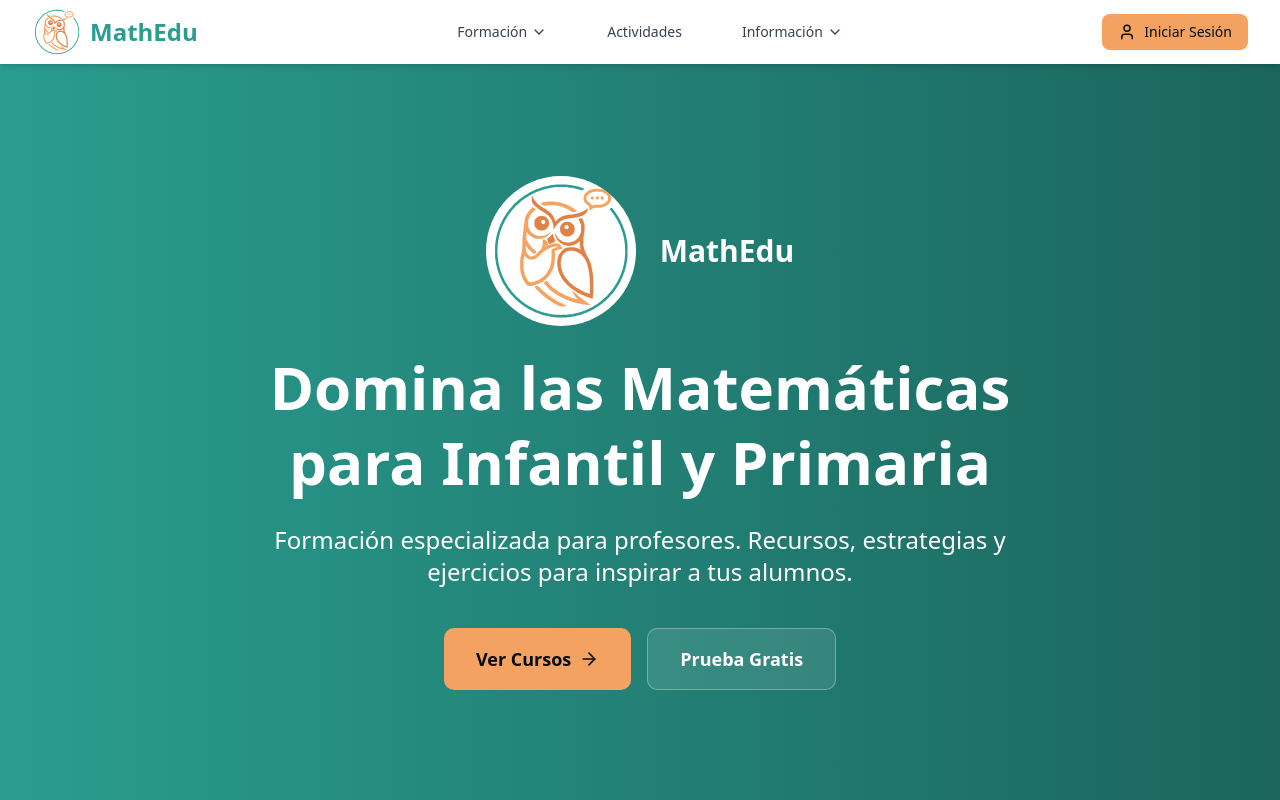
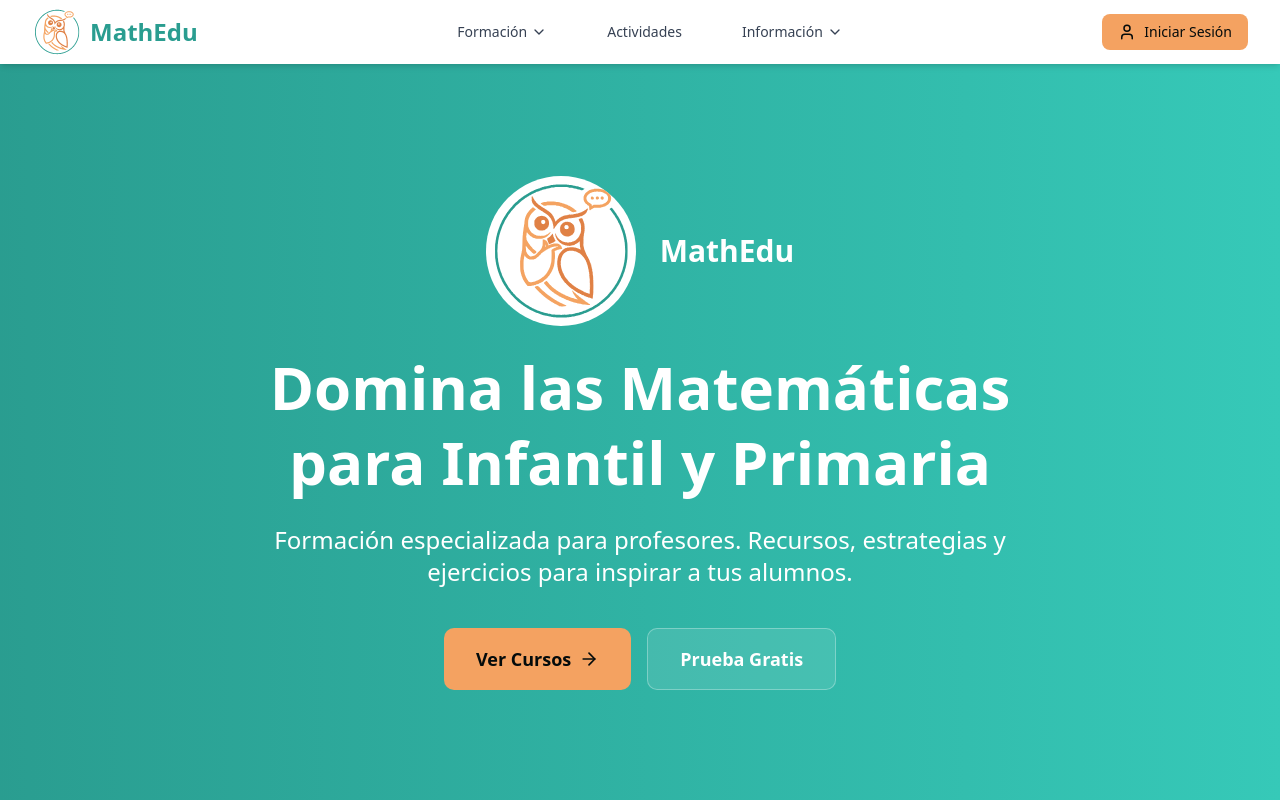
Before and after one commit to manu-reco/math-web, a Next.js app: page / in a window 1280 px wide. Shown: the top 800 px of the page. Built offline with nearby package versions, Linux system fonts and the light colour scheme.

Commit message:
Use lighter blue for hero gradient end

```diff
--- a/src/app/page.tsx
+++ b/src/app/page.tsx
@@ -6,7 +6,7 @@ export default function Home() {
   return (
     <div className="flex flex-col min-h-screen">
       {/* Hero Section */}
-      <section className="bg-linear-to-r from-primary to-primary-hover text-white py-20 lg:py-28">
+      <section className="bg-linear-to-r from-primary to-[#36c9b8] text-white py-20 lg:py-28">
         <div className="container-custom">
           <div className="max-w-3xl mx-auto text-center">
             <div className="flex items-center gap-6 mb-6 justify-center">
```
